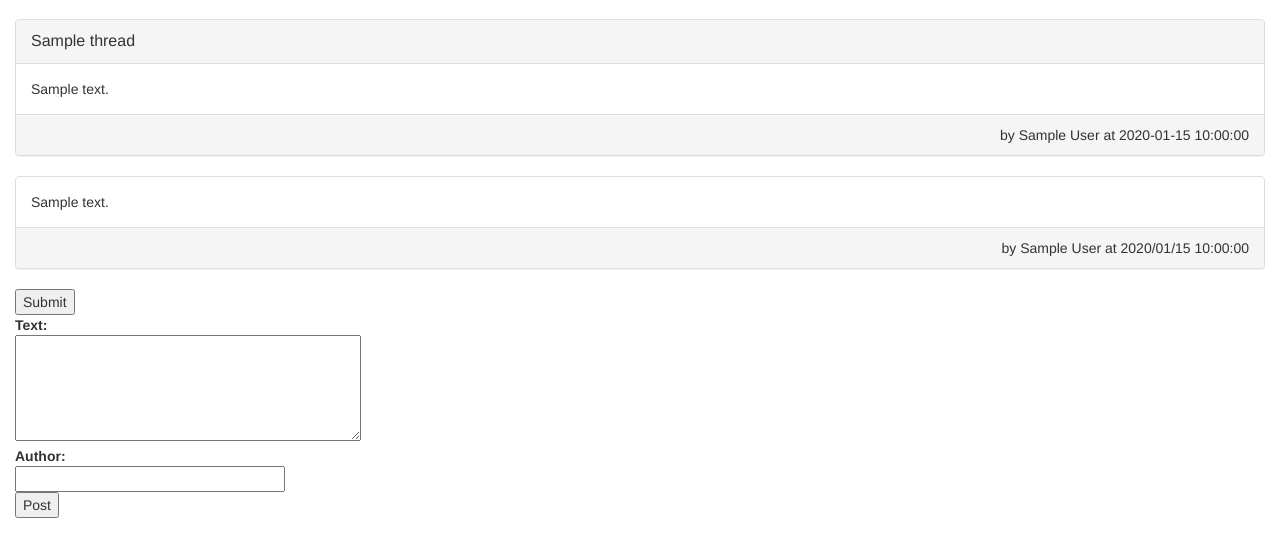
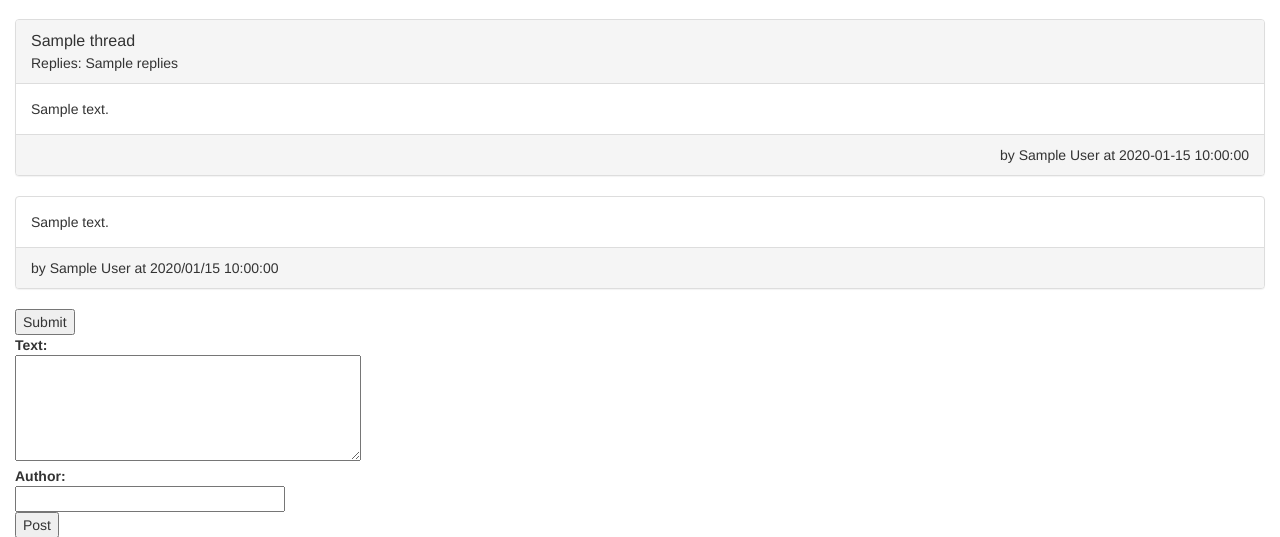
Before and after one commit to keirwl/Threads, a Flask app: template templates/thread.html in a window 1280 px wide. Shown: the part 51-588 px from the top of the page. Run offline with Flask 2, Linux system fonts and the light colour scheme; the template is opened without the code that fills it: most values are stand-ins (such as "Sample title", 1, 10 or a date in 2020); parts of the project's set-up code (start-up, migrations or seed data) failed here and were passed over; some libraries are stand-ins or nearby versions.

Commit message:
Number of replies shown, CSS still being a prick

```diff
--- a/main.py
+++ b/main.py
@@ -27,7 +27,7 @@ class Thread(ndb.Model):
     salt = ndb.StringProperty(required=True)
     title = ndb.StringProperty(required=True)
     op = ndb.StructuredProperty(Post, required=True)
-    num_posts = ndb.IntegerProperty(required=True, default=1)
+    replies = ndb.IntegerProperty(required=True, default=0)
 
 # This and the next function override url_for to append the
 # last updated time to static file urls, preventing browser
@@ -70,7 +70,7 @@ def show_thread(thread_ident):
     thread = Thread.query(Thread.ident == thread_ident).get()
     if thread == None: abort(404)
     posts = Post.query(ancestor=thread.key).fetch()
-    return render_template("thread.html", thread=thread, posts=posts, num=len(posts))
+    return render_template("thread.html", thread=thread, posts=posts)
 
 @app.route("/<thread_ident>/post", methods=["POST"])
 def add_post(thread_ident):
@@ -84,7 +84,7 @@ def add_post(thread_ident):
         post.author = author_identity(request.form["author"], thread.salt)
 
     post_key = post.put()
-    thread.num_posts += 1
+    thread.replies += 1
     thread.put()
 
     return redirect(url_for('show_thread', thread_ident=thread_ident))
--- a/static/style.css
+++ b/static/style.css
@@ -4,6 +4,10 @@ body {
 	padding-right: 15px;
 }
 
-.panel-footer {
+.thread-info {
 	text-align: right;
 }
+
+.poster-info {
+	text-align: right;
+}
--- a/templates/show.html
+++ b/templates/show.html
@@ -1,13 +1,13 @@
 {% extends "layout.html" %}
 {% block content %}
-Hi! Add a post <a href="{{ url_for('add_thread') }}">here</a>.<br>
+Hi! Add a post <a href="{{ url_for('post_form') }}">here</a>.<br>
 {% if threads %}
 {% for thread in threads %}
 <div class="row">
 <div class="col-md-12">
 	<div class="panel panel-default">
 		<div class="panel-heading">
-			<div class="panel-title"><a href="{{ thread.ident }}">{{ thread.title }}</a></div>
+			<div class="panel-title"><a href="{{ thread.ident }}">{{ thread.title }}</a></div> <span class="thread-info">Replies: {{ thread.replies }}</span>
 		</div>
 		<div class="panel-body">
 			{{ thread.op.content }}
--- a/templates/thread.html
+++ b/templates/thread.html
@@ -4,13 +4,14 @@
 <div class="col-md-12">
 	<div class="panel panel-default">
 		<div class="panel-heading">
-			<div class="panel-title">{{ thread.title }}</div>
+			<div class="panel-title">{{ thread.title }}</div> <span class="thread-info">Replies: {{ thread.replies }}</span>
+
 		</div>
 		<div class="panel-body">
 			{{ thread.op.content }}
 		</div>
 		<div class="panel-footer">
-			by {{ thread.op.author }} at {{ thread.op.timestamp }}
+			<div class="poster-info">by {{ thread.op.author }} at {{ thread.op.timestamp }}</div>
 		</div>
 	</div>
 </div>
```
